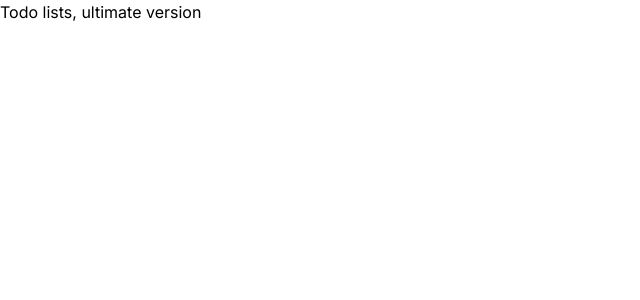
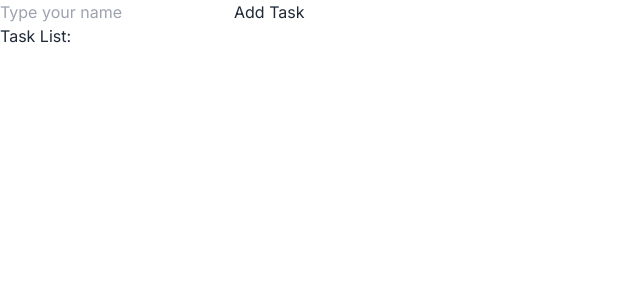
Before and after one commit to jaewonkim682/nextjs, a Next.js app: page / in a window 1280 px wide. Shown: the top 300 px of the page, without its empty margins (0-640 px from the left). Built offline with nearby package versions, Linux system fonts and the light colour scheme.

Commit message:
feat: intermediate commit

```diff
--- /dev/null
+++ b/app/AddTask.tsx
@@ -0,0 +1,21 @@
+"use client";
+import React, { useState } from 'react';
+
+const NameInputButton = () => {
+  const [name, setName] = useState('');
+  const [nameList, setNamesList] = useState([]);
+}
+
+
+const AddTask = () => {
+  }
+  return (
+    <div className="p-5 my-5 bg-sky-400 text-white text-xl hover:bg-sky-500">
+      <button className="btn btn-primary" onClick={onClick}>
+        Add Task
+      </button>
+    </div>
+  );
+};
+
+export default AddTask;
--- a/app/page.tsx
+++ b/app/page.tsx
@@ -1,5 +1,42 @@
-import Image from "next/image";
+"use client";
+import { getSystemErrorName } from "util";
+import AddTask from "./AddTask";
+import React, { useState } from "react";
 
-export default function Home() {
-  return <div>Todo lists, ultimate version</div>;
-}
+const NameInputButton = () => {
+  const [name, setName] = useState("");
+  const [namesList, setNamesList] = useState([]);
+
+  const handleInputChage = (event) => {
+    setName(event.target.value);
+  };
+
+  const handleButtonClick = () => {
+    if (name.trim() !== "") {
+      setNamesList((prevNames) => [...prevNames, name]);
+      setName("");
+    }
+  };
+
+  return (
+    <div>
+      <input
+        type="text"
+        placeholder="Type your name"
+        value={name}
+        onChange={handleInputChage}
+      />
+      <button onClick={handleButtonClick}>Add Task</button>
+      <div>
+        <h2>Task List:</h2>
+        <ul>
+          {namesList.map((item, index) => (
+            <li key={index}>{item}</li>
+          ))}
+        </ul>
+      </div>
+    </div>
+  );
+};
+
+export default NameInputButton;
--- /dev/null
+++ b/app/users/page.tsx
@@ -0,0 +1,7 @@
+import React from "react";
+
+const page = () => {
+  return <div>page</div>;
+};
+
+export default page;
--- a/package.json
+++ b/package.json
@@ -9,6 +9,7 @@
     "lint": "next lint"
   },
   "dependencies": {
+    "daisyui": "^4.4.19",
     "next": "14.0.3",
     "react": "^18",
     "react-dom": "^18"
--- a/tailwind.config.ts
+++ b/tailwind.config.ts
@@ -1,20 +1,20 @@
-import type { Config } from 'tailwindcss'
+import type { Config } from "tailwindcss";
 
 const config: Config = {
   content: [
-    './pages/**/*.{js,ts,jsx,tsx,mdx}',
-    './components/**/*.{js,ts,jsx,tsx,mdx}',
-    './app/**/*.{js,ts,jsx,tsx,mdx}',
+    "./pages/**/*.{js,ts,jsx,tsx,mdx}",
+    "./components/**/*.{js,ts,jsx,tsx,mdx}",
+    "./app/**/*.{js,ts,jsx,tsx,mdx}",
   ],
   theme: {
     extend: {
       backgroundImage: {
-        'gradient-radial': 'radial-gradient(var(--tw-gradient-stops))',
-        'gradient-conic':
-          'conic-gradient(from 180deg at 50% 50%, var(--tw-gradient-stops))',
+        "gradient-radial": "radial-gradient(var(--tw-gradient-stops))",
+        "gradient-conic":
+          "conic-gradient(from 180deg at 50% 50%, var(--tw-gradient-stops))",
       },
     },
   },
-  plugins: [],
-}
-export default config
+  plugins: [require("daisyui")],
+};
+export default config;
```
Also changed, not shown: 1 other file (tests, documents, lock files or other folders).
